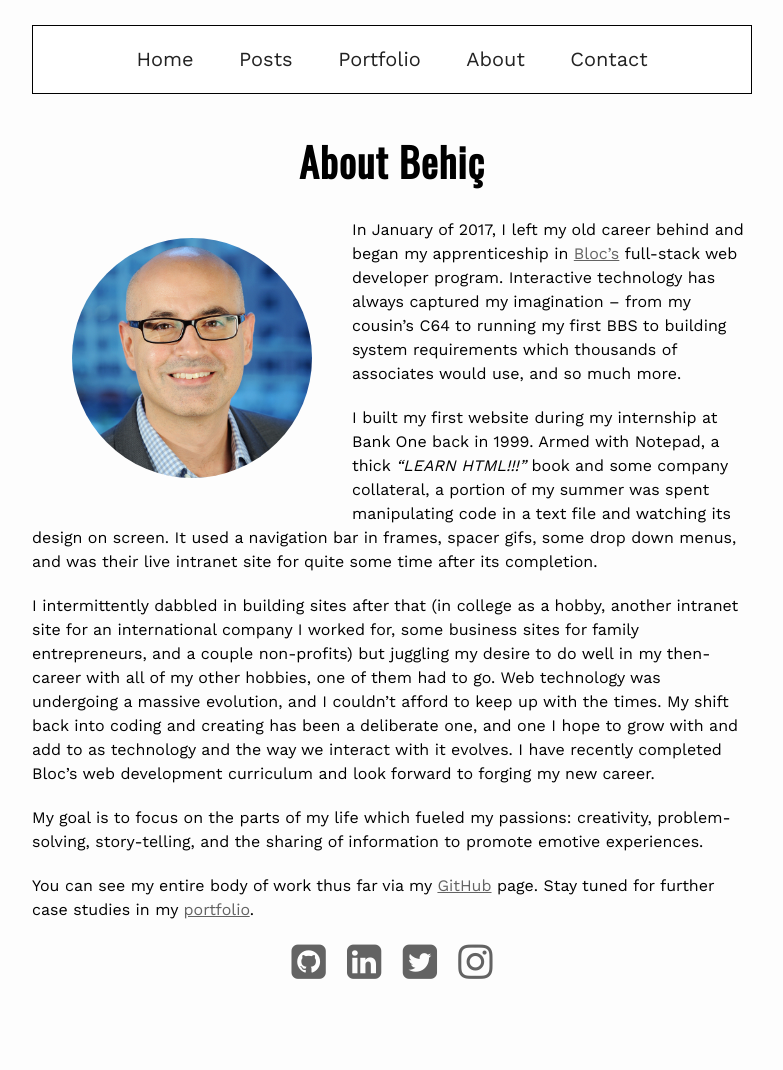
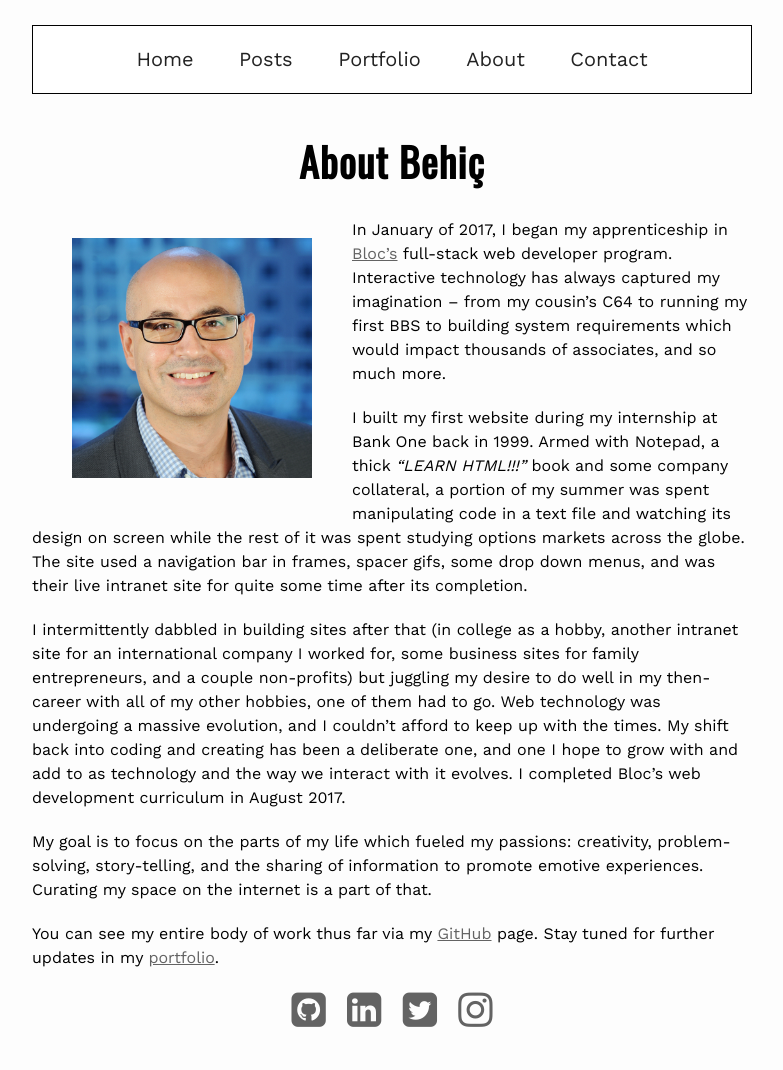
Before and after one commit to behica/behica.github.io, a Jekyll site: the page built from about.md, in a window 1280 px wide. Shown: the whole page, without its empty margins (248-1031 px from the left). Built offline with Jekyll 4.4.1, drawn with Linux system fonts in a browser that asks for light colours; nearby versions of some CDN libraries; some web fonts are replaced; before the commit the page ends 1022 px from its top, so only the background shows below that.

Commit message:
Minor about and head.html update

```diff
--- a/_includes/head.html
+++ b/_includes/head.html
@@ -4,7 +4,7 @@
 	<title>{% if page.title %}{{ page.title}} | {% endif %}{{ site.title }}</title>
   <meta name="description" content="{% if page.description %}{{ page.description }}{% else %}{{ site.description }}{% endif %}">
   <link rel="stylesheet" href="https://cdnjs.cloudflare.com/ajax/libs/font-awesome/4.7.0/css/font-awesome.min.css">
-  <link rel="stylesheet" href="https://unpkg.com/tachyons@4.7.0/css/tachyons.min.css"/>
+  <link rel="stylesheet" href="https://unpkg.com/tachyons@4.10.0/css/tachyons.min.css"/>
   <link rel="stylesheet" href="/css/main.css">
   <link rel="stylesheet" href="/css/syntax.css">
 </head>
--- a/about.md
+++ b/about.md
@@ -5,15 +5,15 @@
 order: 2
 ---
 <div class="tc pb3">
-  <img class="pa4 mw5-ns br-100 fl" src="/img/behic.jpg">
+  <img class="pa4 mw5-ns br3 fl" src="/img/behic.jpg">
 </div>
 
-In January of 2017, I left my old career behind and began my apprenticeship in [Bloc's](https://bloc.io) full-stack web developer program. Interactive technology has always captured my imagination -- from my cousin's C64 to running my first BBS to building system requirements which thousands of associates would use, and so much more.
+In January of 2017, I began my apprenticeship in [Bloc's](https://bloc.io) full-stack web developer program. Interactive technology has always captured my imagination -- from my cousin's C64 to running my first BBS to building system requirements which would impact thousands of associates, and so much more.
 
-I built my first website during my internship at Bank One back in 1999. Armed with Notepad, a thick _"LEARN HTML!!!"_ book and some company collateral, a portion of my summer was spent manipulating code in a text file and watching its design on screen. It used a navigation bar in frames, spacer gifs, some drop down menus, and was their live intranet site for quite some time after its completion.
+I built my first website during my internship at Bank One back in 1999. Armed with Notepad, a thick _"LEARN HTML!!!"_ book and some company collateral, a portion of my summer was spent manipulating code in a text file and watching its design on screen while the rest of it was spent studying options markets across the globe. The site used a navigation bar in frames, spacer gifs, some drop down menus, and was their live intranet site for quite some time after its completion.
 
-I intermittently dabbled in building sites after that (in college as a hobby, another intranet site for an international company I worked for, some business sites for family entrepreneurs, and a couple non-profits) but juggling my desire to do well in my then-career with all of my other hobbies, one of them had to go. Web technology was undergoing a massive evolution, and I couldn't afford to keep up with the times. My shift back into coding and creating has been a deliberate one, and one I hope to grow with and add to as technology and the way we interact with it evolves. I have recently completed Bloc's web development curriculum and look forward to forging my new career.
+I intermittently dabbled in building sites after that (in college as a hobby, another intranet site for an international company I worked for, some business sites for family entrepreneurs, and a couple non-profits) but juggling my desire to do well in my then-career with all of my other hobbies, one of them had to go. Web technology was undergoing a massive evolution, and I couldn't afford to keep up with the times. My shift back into coding and creating has been a deliberate one, and one I hope to grow with and add to as technology and the way we interact with it evolves. I completed Bloc's web development curriculum in August 2017.
 
-My goal is to focus on the parts of my life which fueled my passions: creativity, problem-solving, story-telling, and the sharing of information to promote emotive experiences.
+My goal is to focus on the parts of my life which fueled my passions: creativity, problem-solving, story-telling, and the sharing of information to promote emotive experiences. Curating my space on the internet is a part of that.
 
-You can see my  entire body of work thus far via my [GitHub](https://github.com/behica) page. Stay tuned for further case studies in my [portfolio](/portfolio/).
+You can see my entire body of work thus far via my [GitHub](https://github.com/behica) page. Stay tuned for further updates in my [portfolio](/portfolio/).
```
